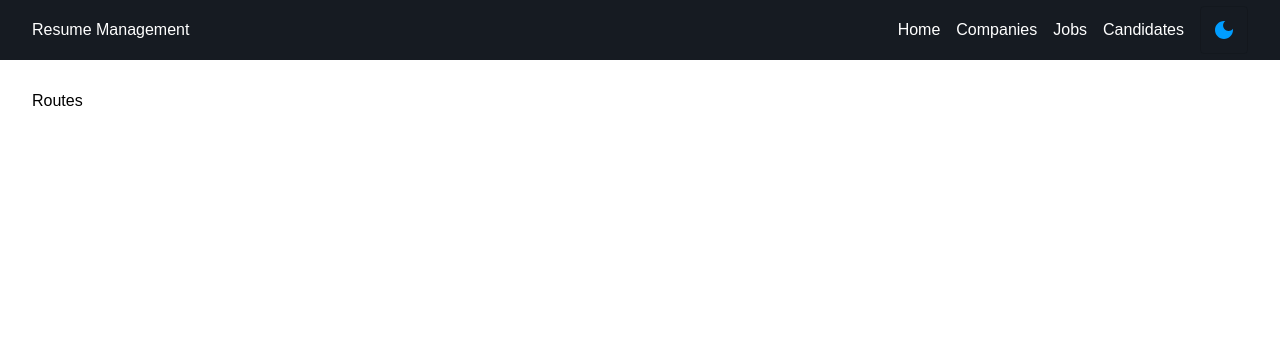
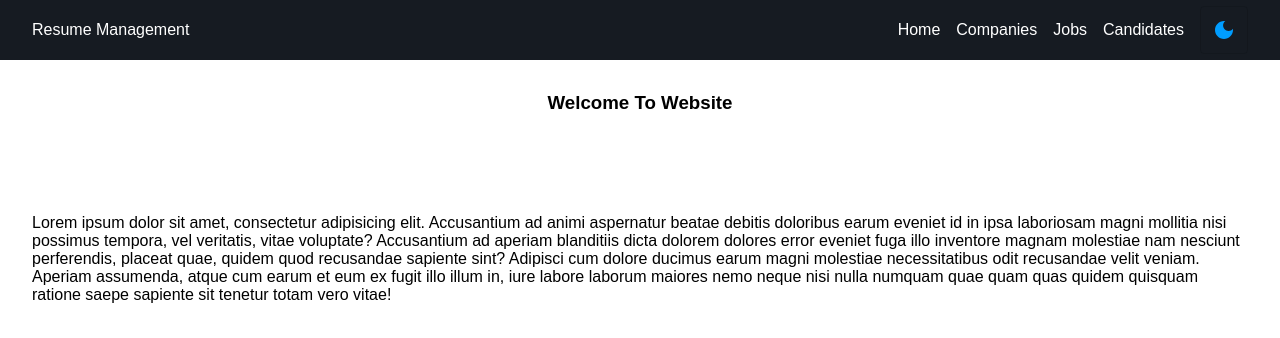
Before and after one commit to RavanHash/ResumeManagementApp, a React (Create React App) app in the folder resume-management-client/: page / in a window 1280 px wide. Shown: the top 338 px of the page. Built offline with nearby package versions, Linux system fonts and the light colour scheme.

Commit message:
Add Home page

```diff
--- a/resume-management-client/src/App.tsx
+++ b/resume-management-client/src/App.tsx
@@ -1,18 +1,24 @@
 import React, { useContext } from "react";
 import { ThemeContext } from "./context/theme.context";
 import Navbar from "./componetns/navbar/Navbar.component";
+import { Routes, Route } from "react-router-dom";
+import Home from "./pages/home/home.page";
 
 function App() {
   const { darkMode } = useContext(ThemeContext);
 
   const appStyles = darkMode ? "app dark" : "app";
 
-  return <div className={appStyles}>
-    <Navbar/>
-    <div className="wrapper">
-      Routes
+  return (
+    <div className={appStyles}>
+      <Navbar />
+      <div className="wrapper">
+        <Routes>
+          <Route path="/" element={<Home />} />
+        </Routes>
+      </div>
     </div>
-  </div>;
+  );
 }
 
 export default App;
--- a/resume-management-client/src/gloabal.scss
+++ b/resume-management-client/src/gloabal.scss
@@ -36,7 +36,7 @@ ul {
 
   &.dark {
     --bg-color: #0d1117;
-    --text-color1: #fff;
+    --text-color1: #e8e8e8;
     --text-color2: #999;
   }
 }
--- /dev/null
+++ b/resume-management-client/src/pages/home/home.page.tsx
@@ -0,0 +1,26 @@
+import "./home.scss";
+
+const Home = () => {
+  return (
+    <div className="content home">
+      <h3>Welcome To Website</h3>
+      <br />
+      <br />
+      <span>
+        Lorem ipsum dolor sit amet, consectetur adipisicing elit. Accusantium ad
+        animi aspernatur beatae debitis doloribus earum eveniet id in ipsa
+        laboriosam magni mollitia nisi possimus tempora, vel veritatis, vitae
+        voluptate? Accusantium ad aperiam blanditiis dicta dolorem dolores error
+        eveniet fuga illo inventore magnam molestiae nam nesciunt perferendis,
+        placeat quae, quidem quod recusandae sapiente sint? Adipisci cum dolore
+        ducimus earum magni molestiae necessitatibus odit recusandae velit
+        veniam. Aperiam assumenda, atque cum earum et eum ex fugit illo illum
+        in, iure labore laborum maiores nemo neque nisi nulla numquam quae quam
+        quas quidem quisquam ratione saepe sapiente sit tenetur totam vero
+        vitae!
+      </span>
+    </div>
+  );
+};
+
+export default Home;
--- /dev/null
+++ b/resume-management-client/src/pages/home/home.scss
@@ -0,0 +1,3 @@
+.home {
+
+}
```
